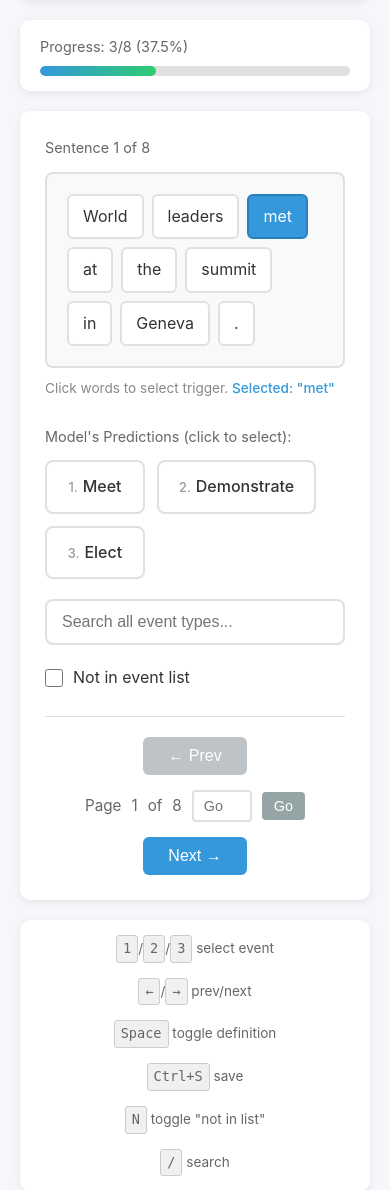
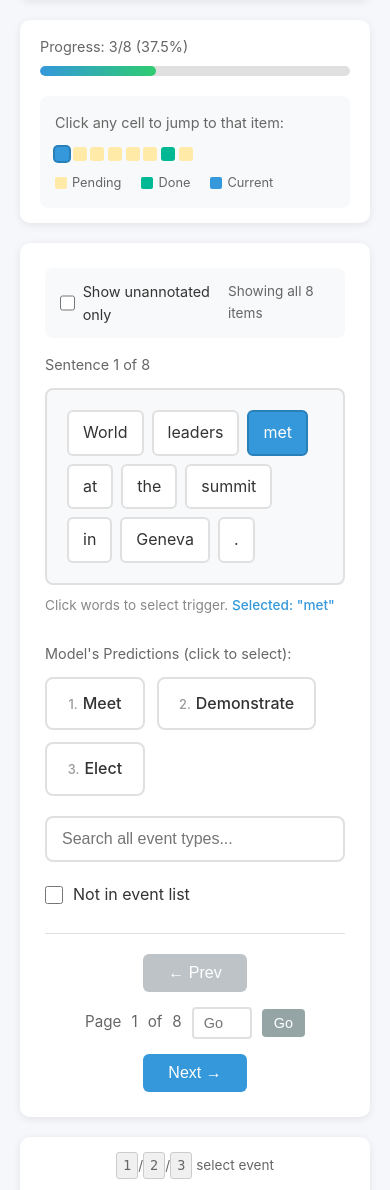
Before and after one commit to Mohaimin66/event-annotation-tool, a Flask app: page / in a window 390 px wide. Shown: the part 142-1332 px from the top of the page. Run offline with Flask 2, Linux system fonts and the light colour scheme; the visitor is signed in with stand-in values (Sample User, id 1).

Commit message:
feat: Add UI components for filter toggle and progress grid
CSS Updates (style.css):
- Add filter toggle section styles
- Add GitHub-style progress grid styles with hover effects
- Add grid legend styles
- Add responsive breakpoints for mobile

HTML Updates (index.html):
- Add filter toggle checkbox in main content area
- Add progress grid container in progress section
- Add grid legend with color coding

Co-Authored-By: Claude Opus 4.5 <noreply@anthropic.com>

```diff
--- a/static/style.css
+++ b/static/style.css
@@ -514,6 +514,106 @@ kbd {
     margin-top: 3px;
 }
 
+/* Filter Toggle */
+.filter-section {
+    display: flex;
+    align-items: center;
+    gap: 15px;
+    margin-bottom: 15px;
+    padding: 12px 15px;
+    background: #f8f9fa;
+    border-radius: 8px;
+}
+
+.filter-toggle-label {
+    display: flex;
+    align-items: center;
+    gap: 8px;
+    cursor: pointer;
+    font-size: 0.9rem;
+    color: #333;
+}
+
+.filter-toggle-label input[type="checkbox"] {
+    width: 18px;
+    height: 18px;
+    cursor: pointer;
+}
+
+.filter-info {
+    font-size: 0.85rem;
+    color: #666;
+}
+
+/* Progress Grid (GitHub-style) */
+.progress-grid-section {
+    margin-top: 20px;
+    padding: 15px;
+    background: #f8f9fa;
+    border-radius: 8px;
+}
+
+.progress-grid-title {
+    font-size: 0.9rem;
+    color: #666;
+    margin-bottom: 12px;
+}
+
+.progress-grid {
+    display: grid;
+    grid-template-columns: repeat(auto-fill, minmax(18px, 1fr));
+    gap: 3px;
+}
+
+.grid-cell {
+    width: 18px;
+    height: 18px;
+    border-radius: 3px;
+    background: #ebedf0;
+    cursor: pointer;
+    transition: transform 0.1s ease, box-shadow 0.1s ease;
+}
+
+.grid-cell:hover {
+    transform: scale(1.3);
+    box-shadow: 0 2px 4px rgba(0,0,0,0.2);
+    z-index: 10;
+    position: relative;
+}
+
+.grid-cell.pending {
+    background: #ffeaa7;
+}
+
+.grid-cell.done {
+    background: #00b894;
+}
+
+.grid-cell.current {
+    background: #3498db;
+    box-shadow: 0 0 0 2px #2980b9;
+}
+
+.grid-legend {
+    display: flex;
+    gap: 20px;
+    margin-top: 12px;
+    font-size: 0.8rem;
+    color: #666;
+}
+
+.legend-item {
+    display: flex;
+    align-items: center;
+    gap: 5px;
+}
+
+.legend-box {
+    width: 12px;
+    height: 12px;
+    border-radius: 2px;
+}
+
 /* Responsive */
 @media (max-width: 600px) {
     .header {
@@ -530,4 +630,13 @@ kbd {
         flex-direction: column;
         align-items: center;
     }
+
+    .progress-grid {
+        grid-template-columns: repeat(auto-fill, minmax(14px, 1fr));
+    }
+
+    .grid-cell {
+        width: 14px;
+        height: 14px;
+    }
 }
--- a/templates/index.html
+++ b/templates/index.html
@@ -29,10 +29,39 @@
             <div class="progress-bar">
                 <div class="progress-fill" id="progress-fill"></div>
             </div>
+
+            <!-- Progress Grid -->
+            <div class="progress-grid-section">
+                <div class="progress-grid-title">Click any cell to jump to that item:</div>
+                <div class="progress-grid" id="progress-grid"></div>
+                <div class="grid-legend">
+                    <div class="legend-item">
+                        <div class="legend-box" style="background: #ffeaa7;"></div>
+                        <span>Pending</span>
+                    </div>
+                    <div class="legend-item">
+                        <div class="legend-box" style="background: #00b894;"></div>
+                        <span>Done</span>
+                    </div>
+                    <div class="legend-item">
+                        <div class="legend-box" style="background: #3498db;"></div>
+                        <span>Current</span>
+                    </div>
+                </div>
+            </div>
         </div>
 
         <!-- Main Content -->
         <main class="main-content">
+            <!-- Filter Toggle -->
+            <div class="filter-section">
+                <label class="filter-toggle-label">
+                    <input type="checkbox" id="filter-toggle" onchange="toggleFilter()">
+                    <span>Show unannotated only</span>
+                </label>
+                <span class="filter-info" id="filter-label">Showing all items</span>
+            </div>
+
             <!-- Sentence Display -->
             <div class="sentence-section">
                 <div class="sentence-header">
```
